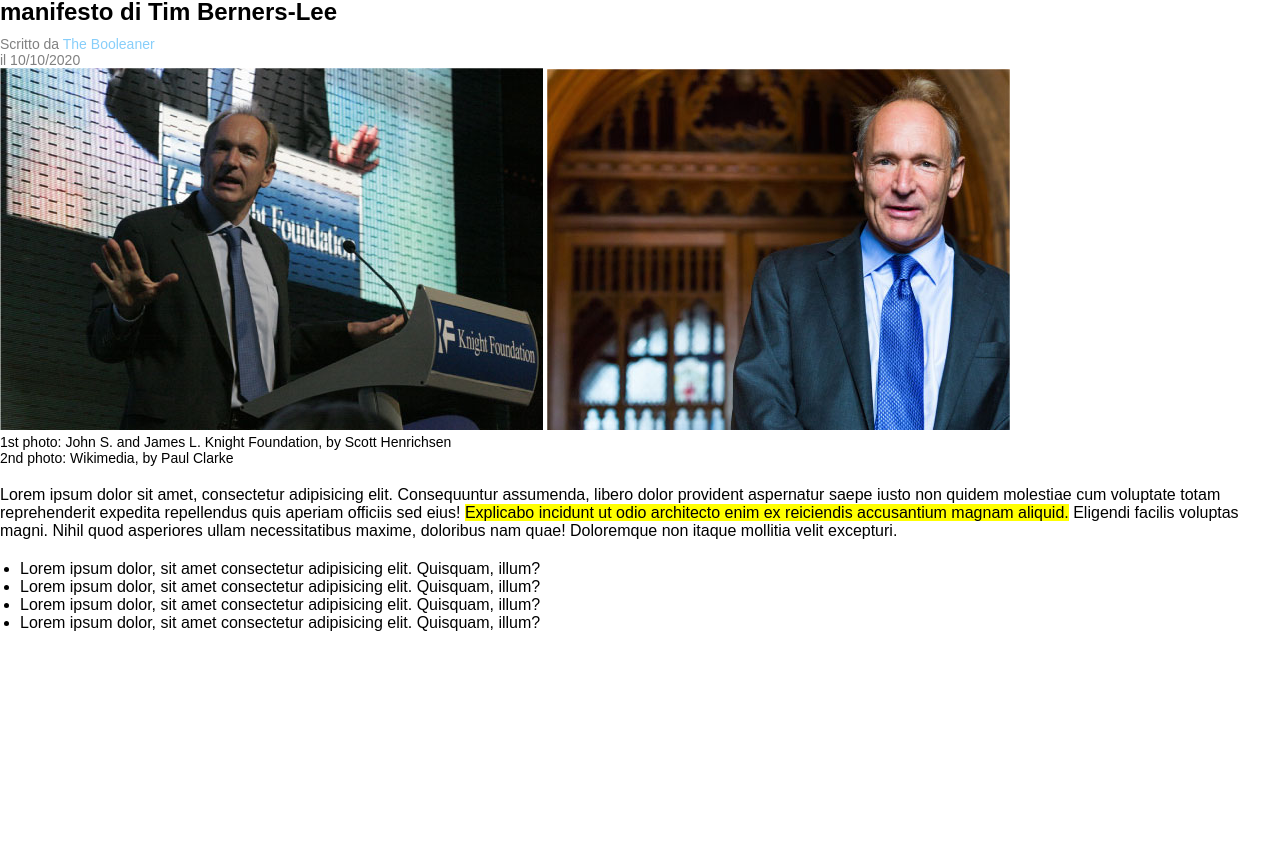
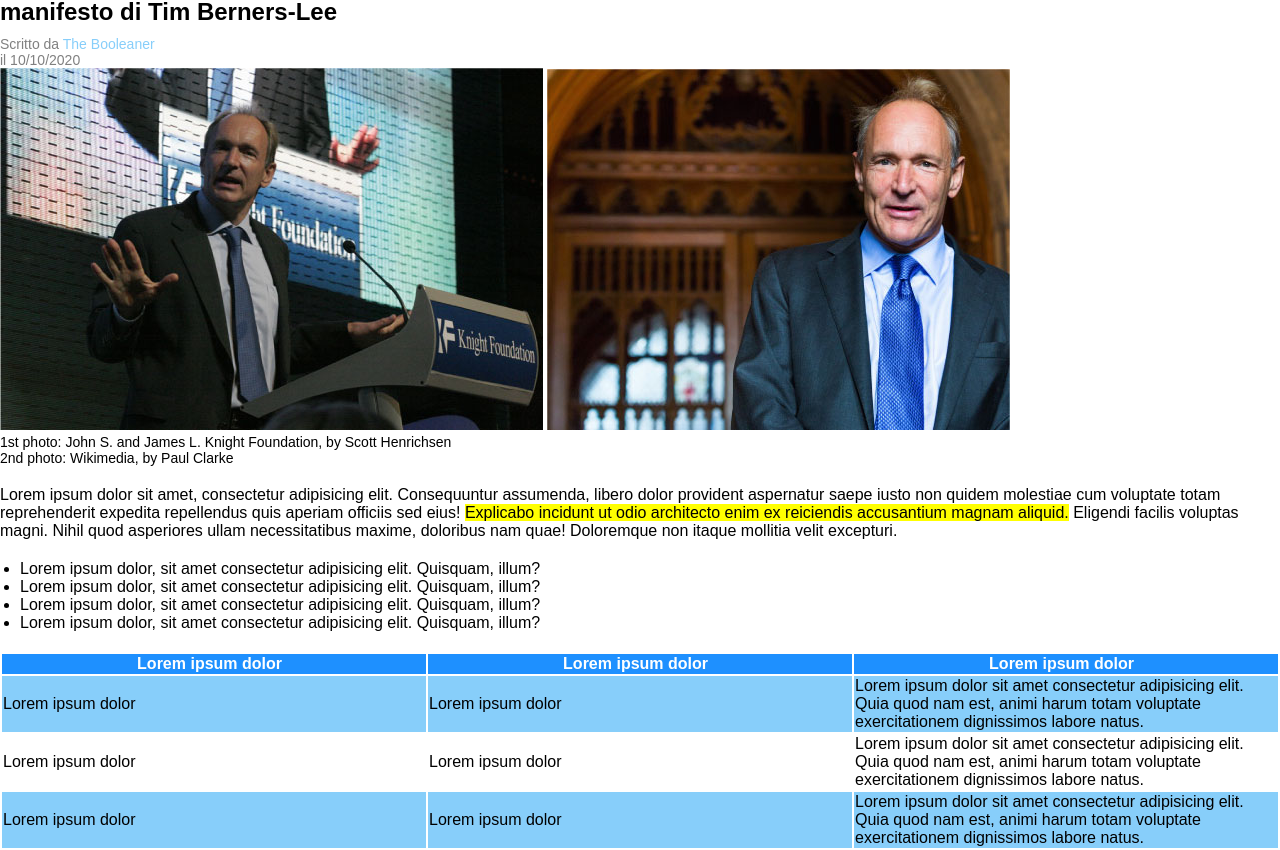
Before and after one commit to marcocnc/html-css-booleaner, a plain HTML site: page index.html in a window 1280 px wide. Shown: the part 190-1040 px from the top of the page. Before the commit the page ends 822 px from the top, so only its background shows below. Drawn offline with Linux system fonts and the light colour scheme.

Commit message:
[add] table and comments

```diff
--- a/css/style.css
+++ b/css/style.css
@@ -6,6 +6,7 @@
 body{
     font-family: Arial, Helvetica, sans-serif;
 }
+
 
 /* Header */
 header{
@@ -55,3 +56,23 @@ header img{
 .paragraphs ul{
     padding-left: 20px;
 }
+
+/* Tabella */
+
+thead tr{
+    color:white;
+    background-color: dodgerblue;
+}
+
+td{
+    width: 25%;
+}
+
+tr{
+    background-color: lightskyblue;
+}
+
+.cell-color{
+    background-color: white;
+}
+/* Tabella */
--- a/index.html
+++ b/index.html
@@ -29,6 +29,7 @@
             <p class="pics">2nd photo: Wikimedia, by Paul Clarke</p>
         </section>
 
+        <!-- Paragrafi -->
         <section class="paragraphs">
 
             <p>Lorem ipsum dolor sit amet, consectetur adipisicing elit. Consequuntur assumenda, libero dolor provident aspernatur saepe iusto non quidem molestiae cum voluptate totam reprehenderit expedita repellendus quis aperiam officiis sed eius! <span class="important">Explicabo incidunt ut odio architecto enim ex reiciendis accusantium magnam aliquid.</span> Eligendi facilis voluptas magni. Nihil quod asperiores ullam necessitatibus maxime, doloribus nam quae! Doloremque non itaque mollitia velit excepturi.</p>
@@ -42,5 +43,40 @@
                 <li>Lorem ipsum dolor, sit amet consectetur adipisicing elit. Quisquam, illum?</li>
             </ul>
         </section>
+
+        <!-- Tabella -->
+        <section class="paragraphs">
+            <table>
+                <thead>
+                    <tr>
+                        <th>Lorem ipsum dolor &nbsp;</th>
+                        <th >Lorem ipsum dolor &nbsp;</th>
+                        <th >Lorem ipsum dolor &nbsp;</th>
+                    </tr>
+                </thead>
+
+                <tbody>
+                    <tr>
+                        <td>Lorem ipsum dolor</td>
+                        <td>Lorem ipsum dolor</td>
+                        <td>Lorem ipsum dolor sit amet consectetur adipisicing elit. Quia quod nam est, animi harum totam voluptate exercitationem dignissimos labore natus.
+                        </td>
+                    </tr>
+                    <tr >
+                        <td class="cell-color">Lorem ipsum dolor</td>
+                        <td class="cell-color">Lorem ipsum dolor</td>
+                        <td class="cell-color">Lorem ipsum dolor sit amet consectetur adipisicing elit. Quia quod nam est, animi harum totam voluptate exercitationem dignissimos labore natus.
+                        </td>
+                    </tr>
+                    <tr>
+                        <td>Lorem ipsum dolor</td>
+                        <td>Lorem ipsum dolor</td>
+                        <td>Lorem ipsum dolor sit amet consectetur adipisicing elit. Quia quod nam est, animi harum totam voluptate exercitationem dignissimos labore natus.
+                        </td>
+                    </tr>
+                </tbody>
+            </table>
+         </section>
+         <!-- /Tabella -->
     </main>
 </html>
```
